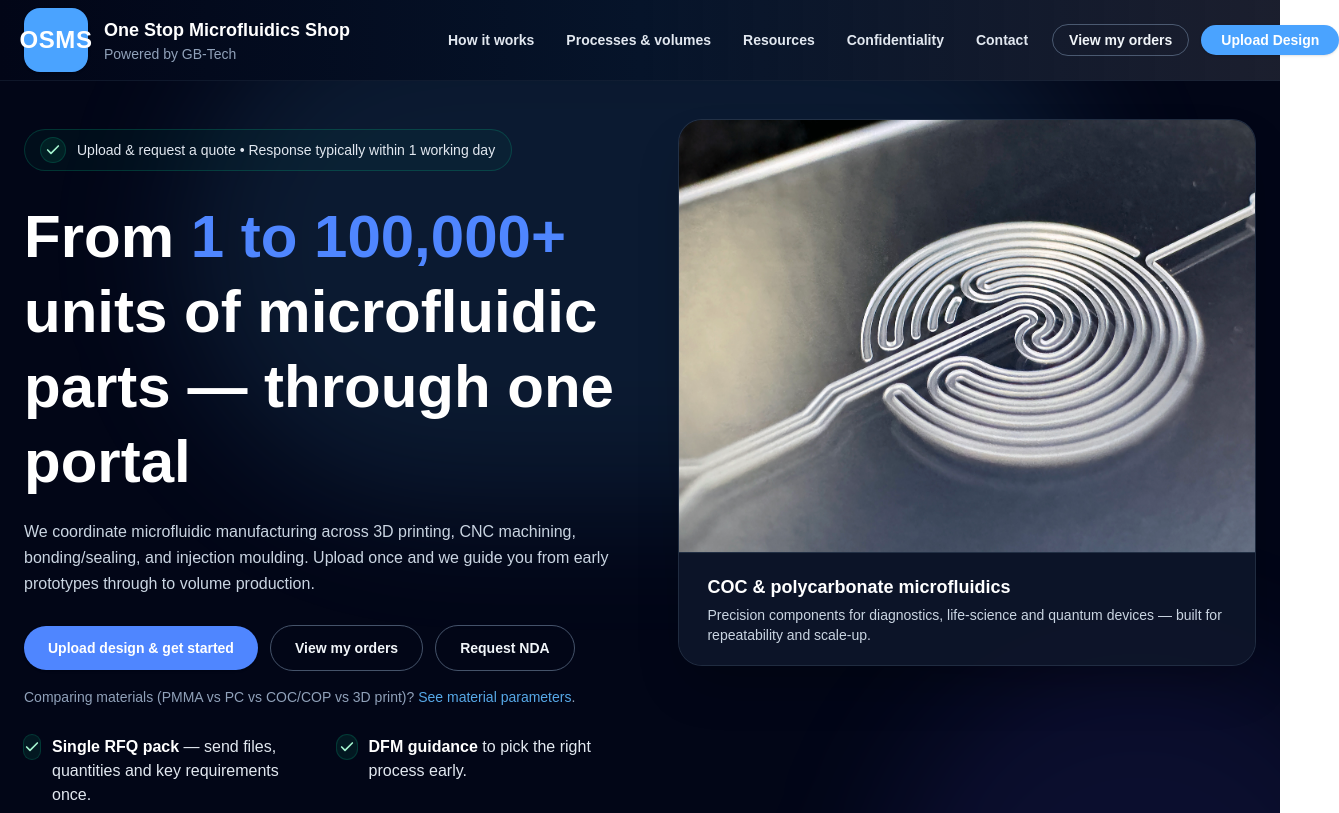
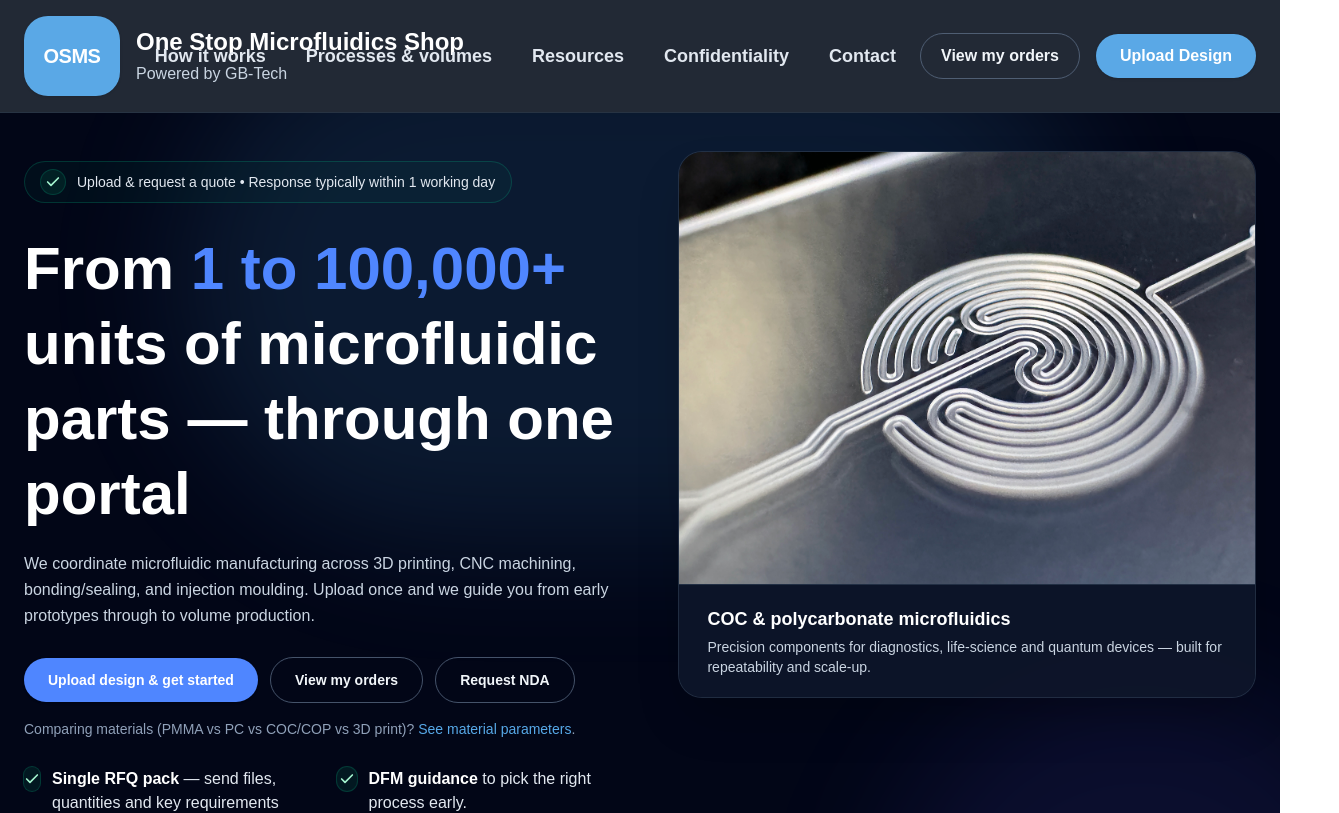
Before and after one commit to OMS-Shop/osm-shop, a Next.js app: page / in a window 1280 px wide. Shown: the top 813 px of the page, 1339 px wide, since content can reach past the window. Built offline with nearby package versions, Linux system fonts and the light colour scheme.

Commit message:
Header: fix OSMS logo text overflow

```diff
--- a/app/layout.tsx
+++ b/app/layout.tsx
@@ -1,11 +1,83 @@
+// app/layout.tsx
+import "./globals.css";
+import Link from "next/link";
 import type { Metadata } from "next";
-import Link from "next/link";
-import "./globals.css";
 
 export const metadata: Metadata = {
   title: "One Stop Microfluidics Shop",
   description: "Microfluidic manufacturing through a single portal.",
 };
+
+function Header() {
+  return (
+    <header className="sticky top-0 z-50 border-b border-slate-700/40 bg-[#0b1220]/90 backdrop-blur">
+      <div className="mx-auto max-w-7xl px-6 py-4">
+        <div className="flex items-center justify-between gap-6">
+          {/* Left: Logo + name */}
+          <div className="flex items-center gap-5 min-w-0">
+            <Link
+              href="/"
+              className="flex items-center gap-4 shrink-0"
+              aria-label="OSMS Home"
+            >
+              <div className="flex h-20 w-24 items-center justify-center rounded-3xl bg-[#5aa8e6] shadow-sm">
+                {/* ✅ Smaller text so it stays inside the pill */}
+                <span className="text-xl font-extrabold text-white tracking-tight">
+                  OSMS
+                </span>
+              </div>
+
+              <div className="leading-tight">
+                <div className="text-2xl font-semibold text-white whitespace-nowrap">
+                  One Stop Microfluidics Shop
+                </div>
+                <div className="mt-1 text-base text-slate-300 whitespace-nowrap">
+                  Powered by GB-Tech
+                </div>
+              </div>
+            </Link>
+          </div>
+
+          {/* Middle nav */}
+          <nav className="hidden lg:flex items-center gap-10 text-lg font-semibold text-slate-200">
+            <Link href="/#how-it-works" className="hover:text-white whitespace-nowrap">
+              How it works
+            </Link>
+            <Link href="/#processes" className="hover:text-white whitespace-nowrap">
+              Processes &amp; volumes
+            </Link>
+            <Link href="/resources" className="hover:text-white whitespace-nowrap">
+              Resources
+            </Link>
+            <Link href="/#confidentiality" className="hover:text-white whitespace-nowrap">
+              Confidentiality
+            </Link>
+            <Link href="/#contact" className="hover:text-white whitespace-nowrap">
+              Contact
+            </Link>
+          </nav>
+
+          {/* Right CTAs */}
+          <div className="flex items-center gap-4 shrink-0">
+            <Link
+              href="/portal"
+              className="rounded-full border border-slate-500/70 bg-transparent px-5 py-2.5 text-base font-semibold text-slate-100 hover:border-slate-300 whitespace-nowrap"
+            >
+              View my orders
+            </Link>
+
+            <Link
+              href="/upload"
+              className="rounded-full bg-[#5aa8e6] px-6 py-2.5 text-base font-semibold text-white shadow hover:opacity-95 whitespace-nowrap"
+            >
+              Upload Design
+            </Link>
+          </div>
+        </div>
+      </div>
+    </header>
+  );
+}
 
 export default function RootLayout({
   children,
@@ -14,66 +86,9 @@ export default function RootLayout({
 }>) {
   return (
     <html lang="en">
-      <body className="min-h-screen bg-[#020617] text-slate-100 antialiased">
-        <header className="sticky top-0 z-50 border-b border-slate-800/50 bg-gradient-to-r from-[#020617] via-[#06142a] to-[#020617]/90 backdrop-blur">
-          {/* Wider container so the nav can stay single-line */}
-          <div className="mx-auto flex h-20 max-w-screen-2xl items-center justify-between gap-6 px-6">
-            {/* Brand (do NOT allow shrink/squash) */}
-            <Link href="/" className="flex flex-shrink-0 items-center gap-4">
-              <div className="flex h-16 w-16 flex-shrink-0 items-center justify-center rounded-2xl bg-[#4aa3ff] shadow-sm">
-                <span className="text-2xl font-extrabold text-white tracking-wide">
-                  OSMS
-                </span>
-              </div>
-
-              <div className="min-w-[320px] leading-tight">
-                <div className="whitespace-nowrap text-lg font-semibold text-white">
-                  One Stop Microfluidics Shop
-                </div>
-                <div className="whitespace-nowrap text-sm text-slate-400">
-                  Powered by GB-Tech
-                </div>
-              </div>
-            </Link>
-
-            {/* Nav (force single line per item) */}
-            <nav className="hidden lg:flex items-center gap-8 text-sm font-semibold text-slate-200">
-              <Link href="/#how-it-works" className="whitespace-nowrap hover:text-white">
-                How it works
-              </Link>
-              <Link href="/#processes" className="whitespace-nowrap hover:text-white">
-                Processes &amp; volumes
-              </Link>
-              <Link href="/resources" className="whitespace-nowrap hover:text-white">
-                Resources
-              </Link>
-              <Link href="/#confidentiality" className="whitespace-nowrap hover:text-white">
-                Confidentiality
-              </Link>
-              <Link href="/#contact" className="whitespace-nowrap hover:text-white">
-                Contact
-              </Link>
-            </nav>
-
-            {/* Actions (no wrapping) */}
-            <div className="flex flex-shrink-0 items-center gap-3">
-              <Link
-                href="/portal"
-                className="whitespace-nowrap rounded-full border border-slate-500/70 bg-transparent px-4 py-2 text-sm font-semibold leading-none text-slate-100 hover:border-slate-300"
-              >
-                View my orders
-              </Link>
-
-              <Link
-                href="/upload"
-                className="whitespace-nowrap rounded-full bg-[#4aa3ff] px-5 py-2 text-sm font-semibold leading-none text-white shadow hover:bg-[#1d72ff]"
-              >
-                Upload Design
-              </Link>
-            </div>
-          </div>
-        </header>
-
+      {/* Force dark page background without touching globals.css */}
+      <body className="min-h-screen bg-[#020617] text-slate-100">
+        <Header />
         {children}
       </body>
     </html>
```
